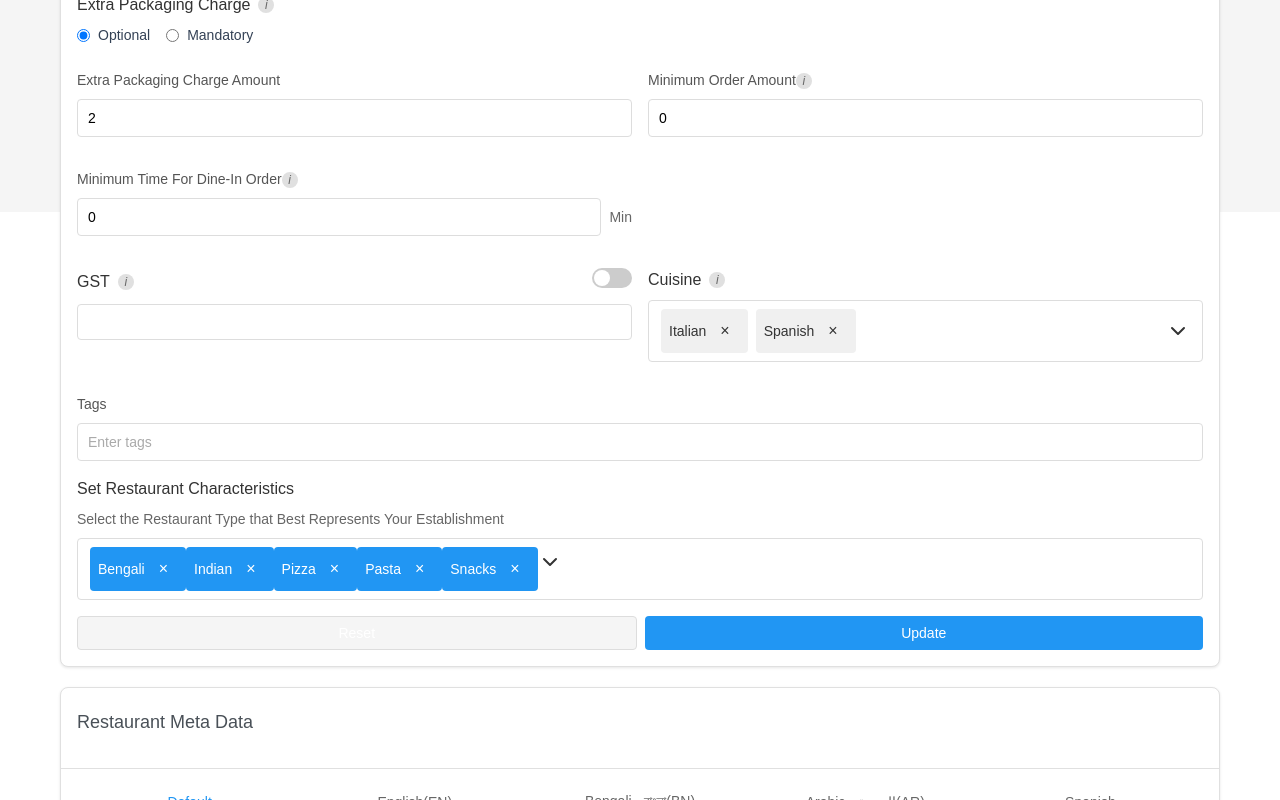
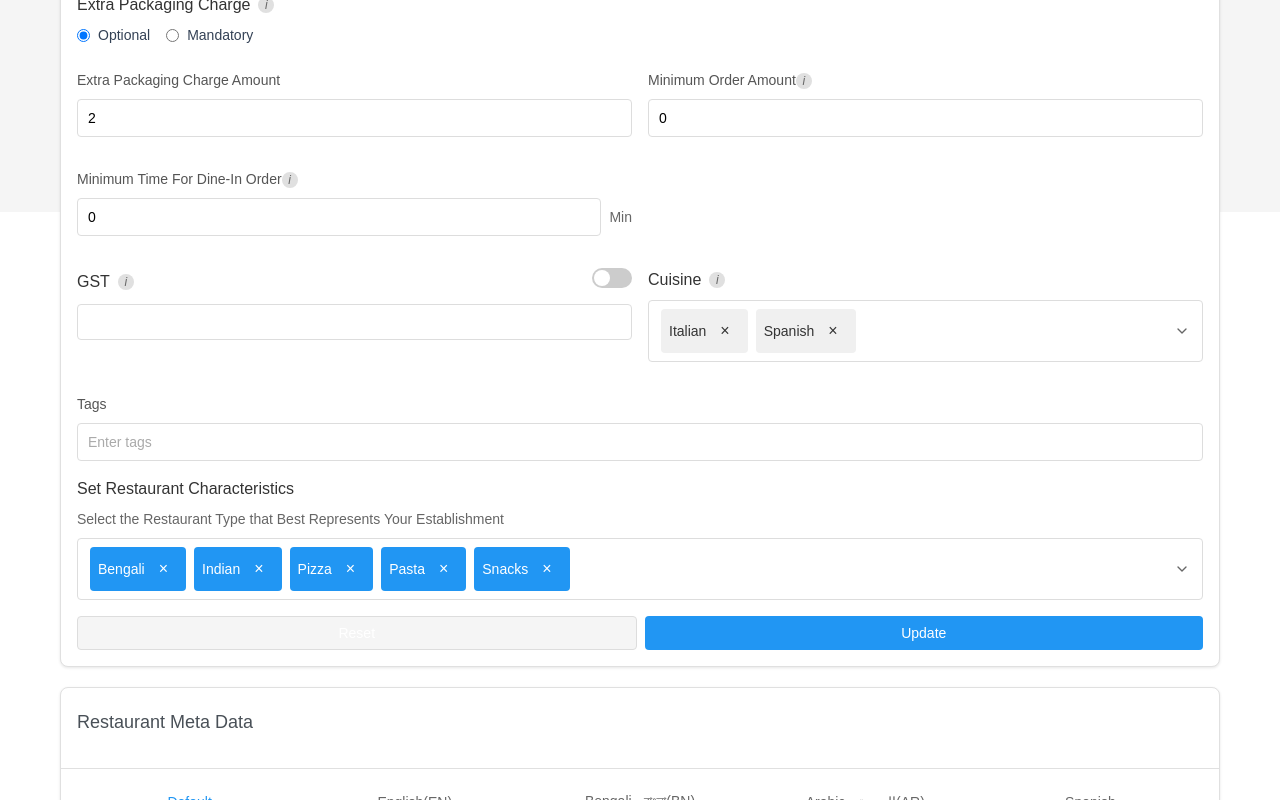
Before and after one commit to sanamthapa5/RestaurantPanel, a React (Vite) app in the folder restaurant/: page /RestaurantSetup in a window 1280 px wide. Shown: the part 588-1388 px from the top of the page. Built offline with nearby package versions, Linux system fonts and the light colour scheme.

Commit message:
Set Restaurant Characteristics css fixed

```diff
--- a/restaurant/src/pages/BusinessManagement/RestaurantSetup.css
+++ b/restaurant/src/pages/BusinessManagement/RestaurantSetup.css
@@ -186,34 +186,42 @@ input:checked + .toggle-slider:before {
     min-height: 36px; /* Match the height of form-input */
     align-items: center;
     padding: 8px 12px;
+    position: relative;
+    cursor: pointer;
+}
+
+/* Characteristics Placeholder */
+.characteristics-placeholder {
+    display: flex;
+    flex-wrap: wrap;
+    gap: 8px;
+    min-height: 36px; /* Match the height of form-input */
+    align-items: center;
+    padding: 8px 12px;
+    position: relative;
+    cursor: pointer;
+}
+
+.chevron {
+    position: absolute;
+    right: 12px;
+    top: 50%;
+    transform: translateY(-50%);
+    width: 16px;
+    height: 16px;
+    color: #666;
+}
+
+.placeholder-text {
+    color: #666;
 }
 
 /* Dropdown Styles */
-.dropdown-wrapper {
-    position: relative;
-}
-
-.dropdown-button {
-    width: 24px;
-    height: 24px;
-    border-radius: 4px;
-    border: 1px solid #ddd;
-    background-color: #f5f5f5;
-    cursor: pointer;
-    display: flex;
-    align-items: center;
-    justify-content: center;
-    font-size: 12px;
-}
-
-.dropdown-button:hover {
-    background-color: #e0e0e0;
-}
 
 .dropdown-menu {
     position: absolute;
     top: 100%;
-    right: 0;
+    left: 0;
     background-color: white;
     border: 1px solid #ddd;
     border-radius: 4px;
@@ -221,10 +229,11 @@ input:checked + .toggle-slider:before {
     z-index: 1000;
     list-style: none;
     padding: 0;
-    margin: 4px 0 0 0;
-    width: 120px;
+    /* margin: 4px 0 0 0; */
+    margin-left: 102vh;
+    margin-right: 100vh;
+    width: 75vh;
 }
-
 .dropdown-item {
     padding: 8px 12px;
     cursor: pointer;
```
